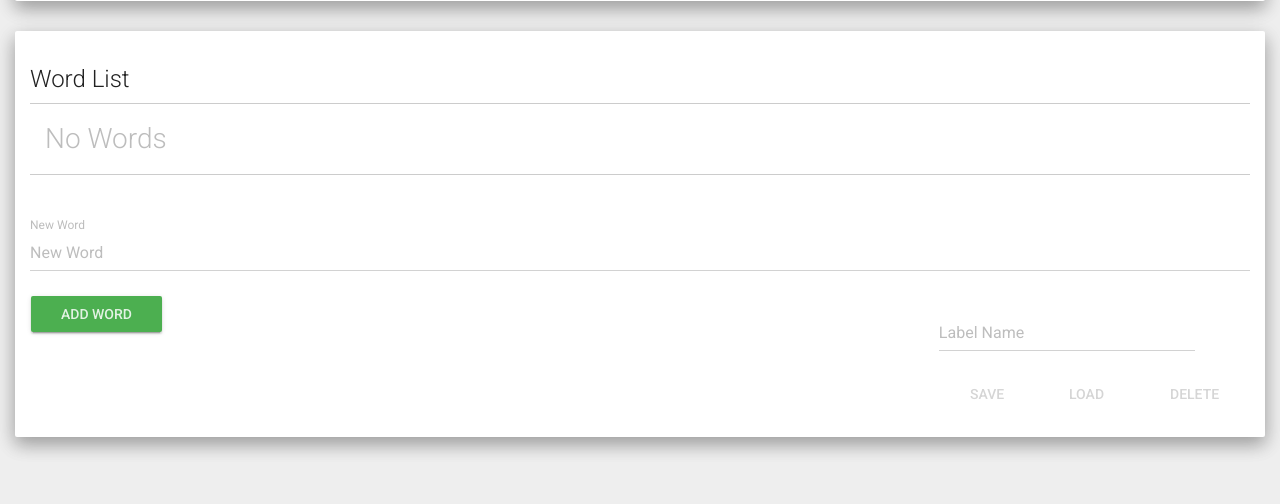
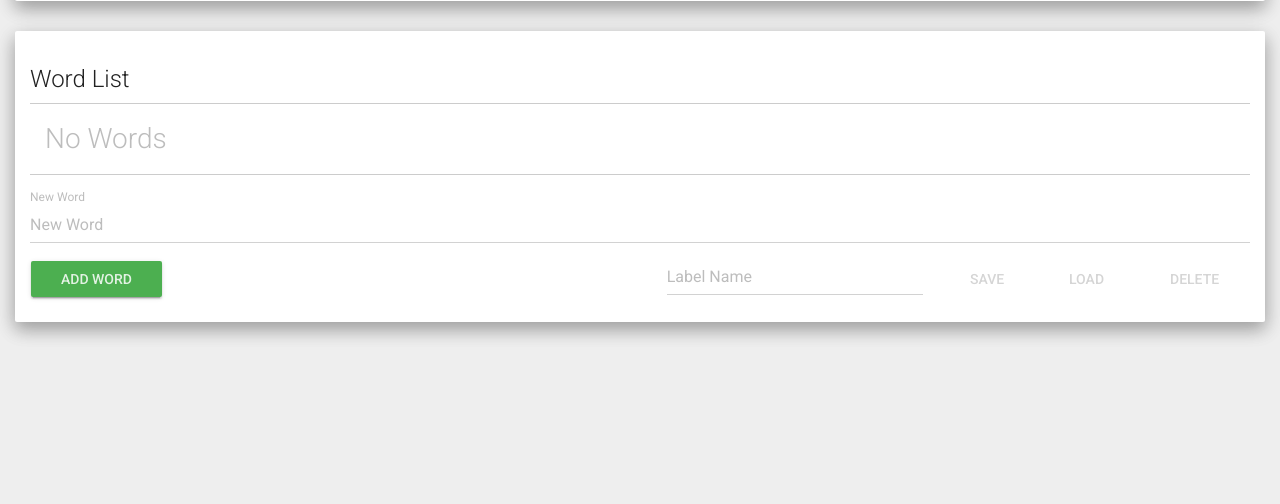
Before and after one commit to ezwang/HackTJ2016, a Flask app: page / in a window 1280 px wide. Shown: the part 296-800 px from the top of the page. Run offline with Flask 2, Linux system fonts and the light colour scheme; some libraries are stand-ins or nearby versions.

Commit message:
my hands are typing words

```diff
--- a/templates/index.html
+++ b/templates/index.html
@@ -55,6 +55,10 @@
     content:'(None)';
     color:#aaa;
 }
+.form-group
+{
+    display:inline;
+}
 </style>
 <div class="card">
     <h3>Word Practice</h3>
@@ -70,7 +74,7 @@
     </div>
     <button id="add-word" class="btn btn-raised btn-success">Add Word</button>
     <div style='float:right;'>
-      <input type='text' id='set-label' class="form-control" style='width:20vw;box-shadow:none;margin-top:.5vw;margin-right:1vw;' placeholder="Label Name">
+      <input type='text' id='set-label' class="form-control" style='width:20vw;box-shadow:none;margin-top:.5vw;margin-right:1vw;display:inline' placeholder="Label Name">
       <button id='save-set' class="btn btn-raised btn-success" disabled>Save</button>
       <button id='load-set' class="btn btn-raised btn-success" disabled>Load</button>
       <button id='delete-set' class="btn btn-raised btn-success" disabled>Delete</button>
```
